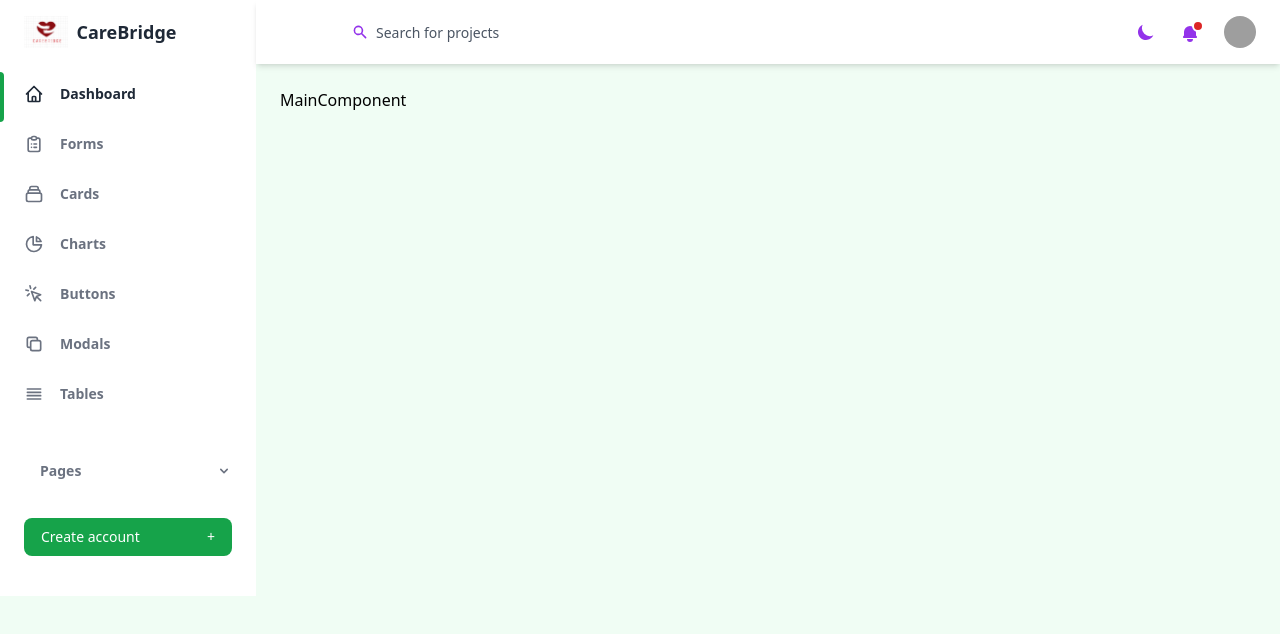
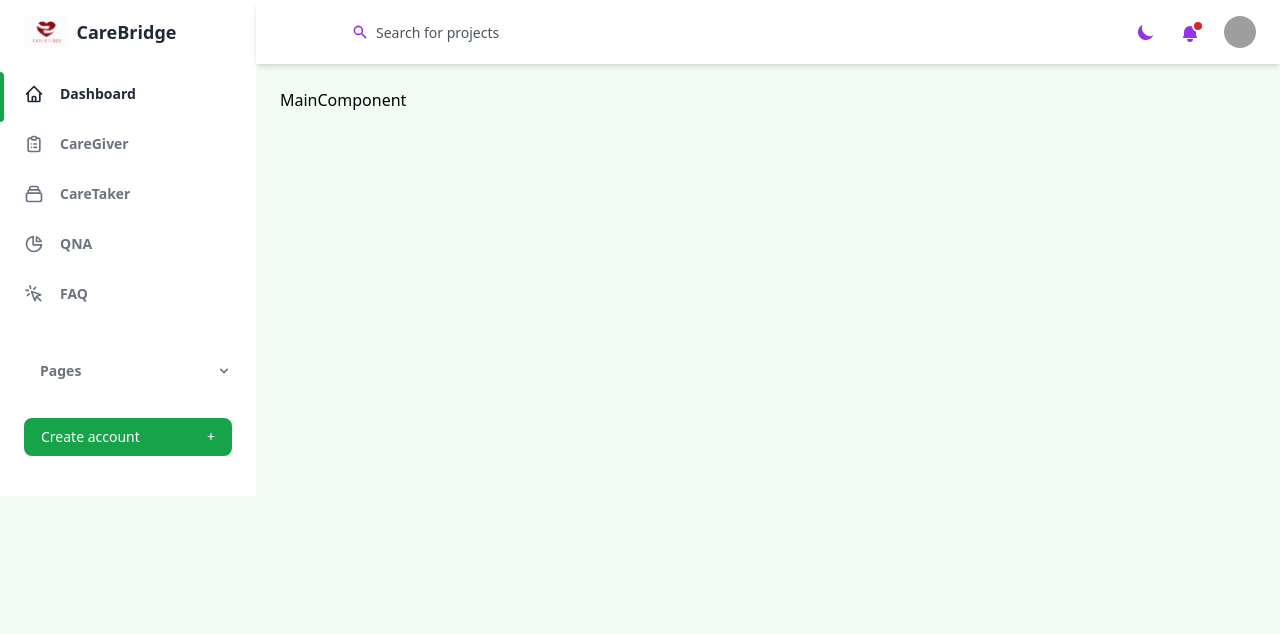
Before and after one commit to yun9699/CareBridgeAdmin, a React (Vite) app: page / in a window 1280 px wide. Shown: the top 634 px of the page. Built offline with nearby package versions, Linux system fonts and the light colour scheme; grey boxes are pictures that could not be loaded.

Commit message:
feat : layout sidebar Link add

```diff
--- a/src/layout/Sidebar.jsx
+++ b/src/layout/Sidebar.jsx
@@ -1,6 +1,7 @@
-import React, {useState} from 'react';
+import {useState} from 'react';
+import {Link} from "react-router-dom";
 
-function Sidebar(props) {
+function Sidebar() {
 
     const [sidebarOpen, setSidebarOpen] = useState(false);
     const [isPagesMenuOpen, setIsPagesMenuOpen] = useState(false);
@@ -11,19 +12,19 @@ function Sidebar(props) {
                 className={`z-20 ${sidebarOpen ? 'block' : 'hidden'} w-64 overflow-y-auto bg-white md:block flex-shrink-0`}
             >
                 <div className="py-4 text-gray-500">
-                    <a className="ml-6 text-lg font-bold text-gray-800 flex items-center" href="#">
+                    <Link className="ml-6 text-lg font-bold text-gray-800 flex items-center" to="/">
                         <img src="/logo.png" alt="Logo" className="mr-2 h-8"/>
                         CareBridge
-                    </a>
+                    </Link>
                     <ul className="mt-6">
                         <li className="relative px-6 py-3">
                             <span
                                 className="absolute inset-y-0 left-0 w-1 bg-green-600 rounded-tr-lg rounded-br-lg"
                                 aria-hidden="true"
                             ></span>
-                            <a
+                            <Link
                                 className="inline-flex items-center w-full text-sm font-semibold text-gray-800 transition-colors duration-150 hover:text-green-600"
-                                href="index.html"
+                                to="/"
                             >
                                 <svg
                                     className="w-5 h-5"
@@ -40,12 +41,12 @@ function Sidebar(props) {
                                     ></path>
                                 </svg>
                                 <span className="ml-4">Dashboard</span>
-                            </a>
+                            </Link>
                         </li>
                         <li className="relative px-6 py-3">
-                            <a
+                            <Link
                                 className="inline-flex items-center w-full text-sm font-semibold transition-colors duration-150 hover:text-green-600"
-                                href="forms.html"
+                                to="/caregiver"
                             >
                                 <svg
                                     className="w-5 h-5"
@@ -61,13 +62,13 @@ function Sidebar(props) {
                                         d="M9 5H7a2 2 0 00-2 2v12a2 2 0 002 2h10a2 2 0 002-2V7a2 2 0 00-2-2h-2M9 5a2 2 0 002 2h2a2 2 0 002-2M9 5a2 2 0 012-2h2a2 2 0 012 2m-3 7h3m-3 4h3m-6-4h.01M9 16h.01"
                                     ></path>
                                 </svg>
-                                <span className="ml-4">Forms</span>
-                            </a>
+                                <span className="ml-4">CareGiver</span>
+                            </Link>
                         </li>
                         <li className="relative px-6 py-3">
-                            <a
+                            <Link
                                 className="inline-flex items-center w-full text-sm font-semibold transition-colors duration-150 hover:text-green-600"
-                                href="cards.html"
+                                to="/careTaker/list"
                             >
                                 <svg
                                     className="w-5 h-5"
@@ -83,13 +84,13 @@ function Sidebar(props) {
                                         d="M19 11H5m14 0a2 2 0 012 2v6a2 2 0 01-2 2H5a2 2 0 01-2-2v-6a2 2 0 012-2m14 0V9a2 2 0 00-2-2M5 11V9a2 2 0 012-2m0 0V5a2 2 0 012-2h6a2 2 0 012 2v2M7 7h10"
                                     ></path>
                                 </svg>
-                                <span className="ml-4">Cards</span>
-                            </a>
+                                <span className="ml-4">CareTaker</span>
+                            </Link>
                         </li>
                         <li className="relative px-6 py-3">
-                            <a
+                            <Link
                                 className="inline-flex items-center w-full text-sm font-semibold transition-colors duration-150 hover:text-green-600"
-                                href="charts.html"
+                                to="/qna/list"
                             >
                                 <svg
                                     className="w-5 h-5"
@@ -106,13 +107,13 @@ function Sidebar(props) {
                                     ></path>
                                     <path d="M20.488 9H15V3.512A9.025 9.025 0 0120.488 9z"></path>
                                 </svg>
-                                <span className="ml-4">Charts</span>
-                            </a>
+                                <span className="ml-4">QNA</span>
+                            </Link>
                         </li>
                         <li className="relative px-6 py-3">
-                            <a
+                            <Link
                                 className="inline-flex items-center w-full text-sm font-semibold transition-colors duration-150 hover:text-green-600"
-                                href="buttons.html"
+                                to="/faq"
                             >
                                 <svg
                                     className="w-5 h-5"
@@ -128,50 +129,8 @@ function Sidebar(props) {
                                         d="M15 15l-2 5L9 9l11 4-5 2zm0 0l5 5M7.188 2.239l.777 2.897M5.136 7.965l-2.898-.777M13.95 4.05l-2.122 2.122m-5.657 5.656l-2.12 2.122"
                                     ></path>
                                 </svg>
-                                <span className="ml-4">Buttons</span>
-                            </a>
-                        </li>
-                        <li className="relative px-6 py-3">
-                            <a
-                                className="inline-flex items-center w-full text-sm font-semibold transition-colors duration-150 hover:text-green-600"
-                                href="modals.html"
-                            >
-                                <svg
-                                    className="w-5 h-5"
-                                    aria-hidden="true"
-                                    fill="none"
-                                    strokeLinecap="round"
-                                    strokeLinejoin="round"
-                                    strokeWidth="2"
-                                    viewBox="0 0 24 24"
-                                    stroke="currentColor"
-                                >
-                                    <path
-                                        d="M8 16H6a2 2 0 01-2-2V6a2 2 0 012-2h8a2 2 0 012 2v2m-6 12h8a2 2 0 002-2v-8a2 2 0 00-2-2h-8a2 2 0 00-2 2v8a2 2 0 002 2z"
-                                    ></path>
-                                </svg>
-                                <span className="ml-4">Modals</span>
-                            </a>
-                        </li>
-                        <li className="relative px-6 py-3">
-                            <a
-                                className="inline-flex items-center w-full text-sm font-semibold transition-colors duration-150 hover:text-green-600"
-                                href="tables.html"
-                            >
-                                <svg
-                                    className="w-5 h-5"
-                                    aria-hidden="true"
-                                    fill="none"
-                                    strokeLinecap="round"
-                                    strokeLinejoin="round"
-                                    strokeWidth="2"
-                                    viewBox="0 0 24 24"
-                                    stroke="currentColor"
-                                >
-                                    <path d="M4 6h16M4 10h16M4 14h16M4 18h16"></path>
-                                </svg>
-                                <span className="ml-4">Tables</span>
-                            </a>
+                                <span className="ml-4">FAQ</span>
+                            </Link>
                         </li>
                     </ul>
                     <ul className="mt-6">
```
